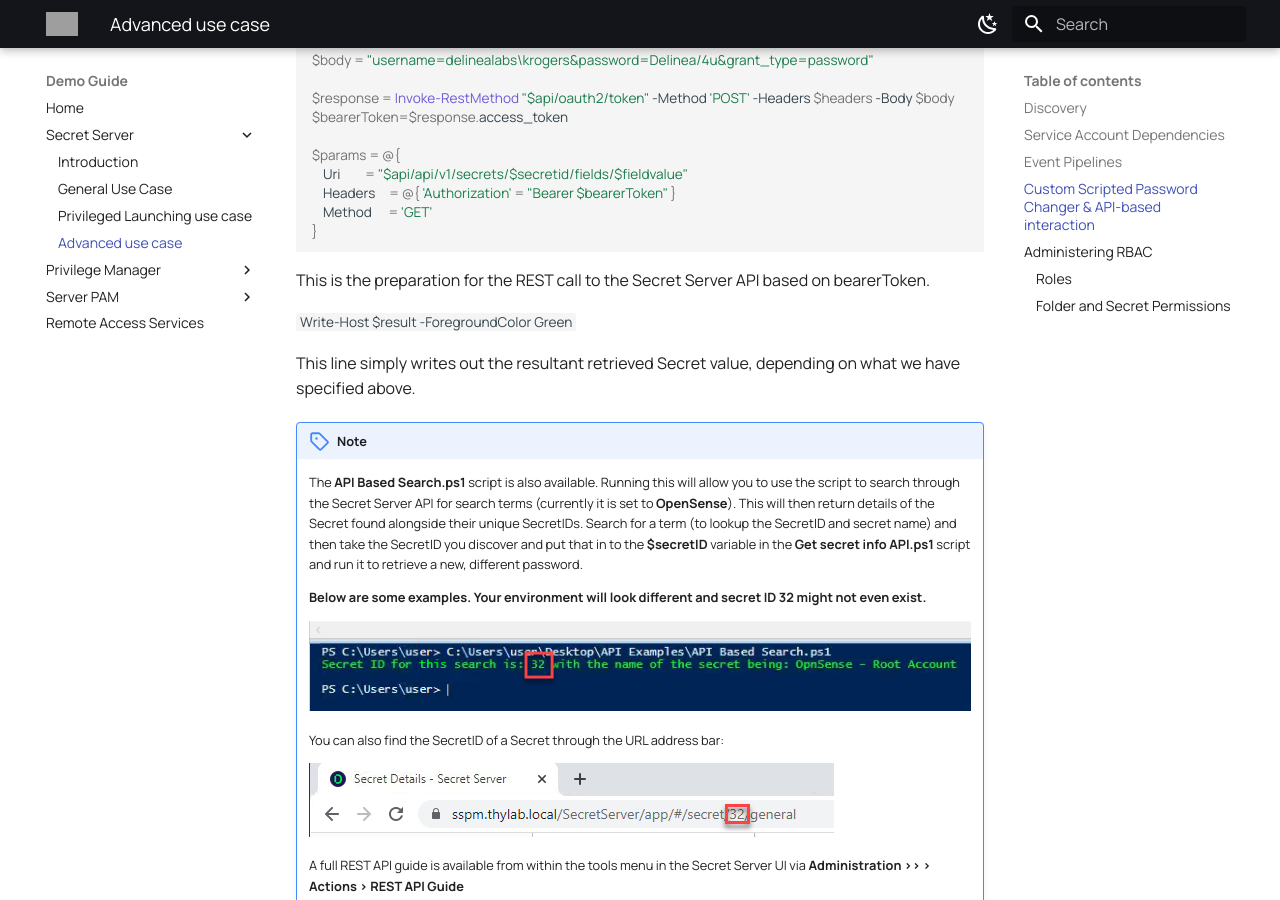
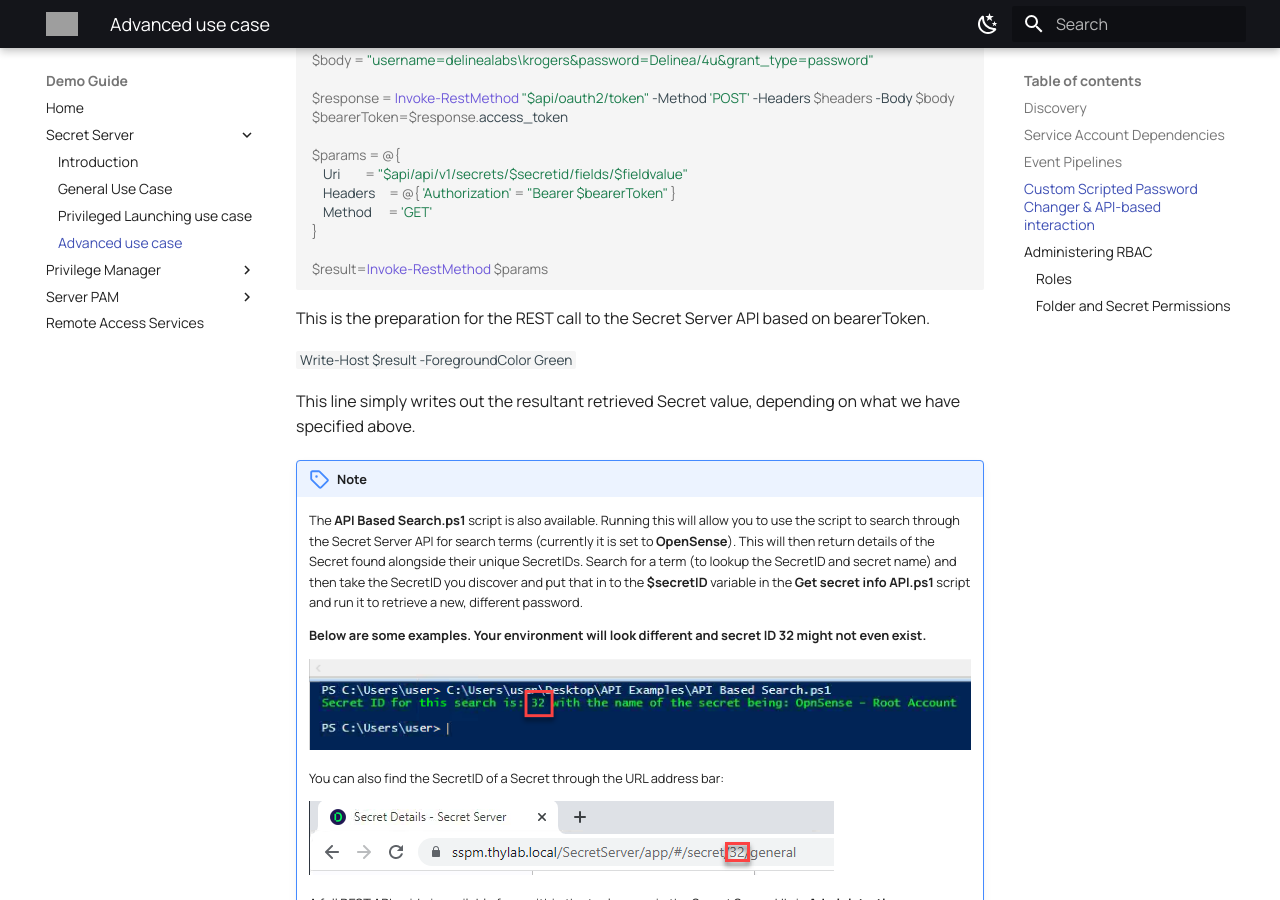
Before and after one commit to wessenstam/demoguide, an MkDocs documentation site: the page built from docs/secretserver/mod4/mod4.md, in a window 1280 px wide and 900 px high, scrolled down 7514 px. Built offline with MkDocs 1.6.1 and Material for MkDocs 9.7.7, drawn with Linux system fonts in a browser that asks for light colours; grey boxes are pictures that could not be loaded.

Commit message:
Small addition to the pws script

````diff
--- a/docs/secretserver/mod4/mod4.md
+++ b/docs/secretserver/mod4/mod4.md
@@ -114,6 +114,8 @@
     Headers     = @{ 'Authorization' = "Bearer $bearerToken" }
     Method      = 'GET'
 }
+
+$result=Invoke-RestMethod $params
 ```
 This is the preparation for the REST call to the Secret Server API based on bearerToken.
 
````
